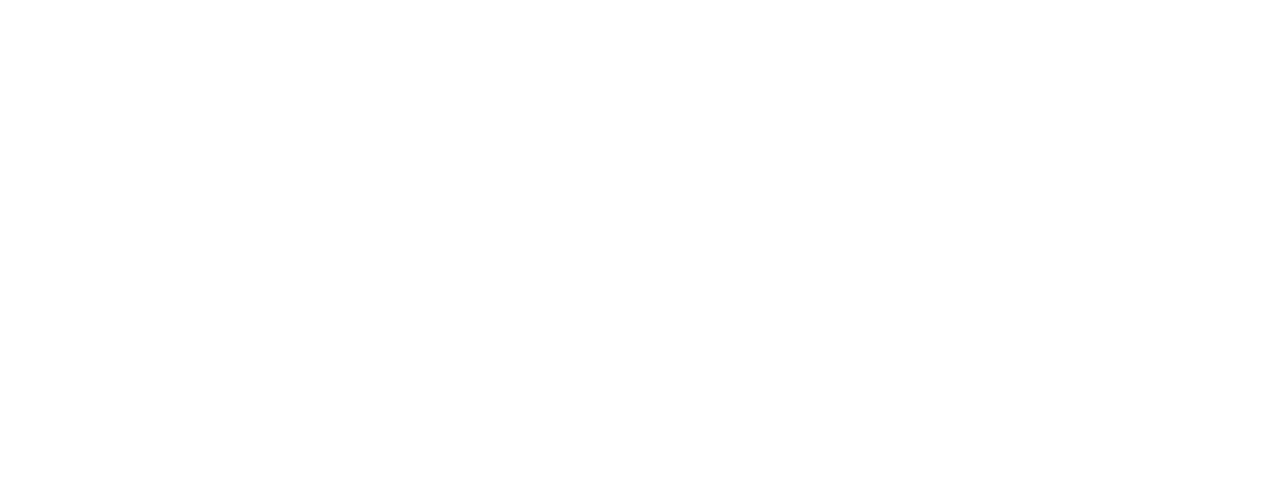
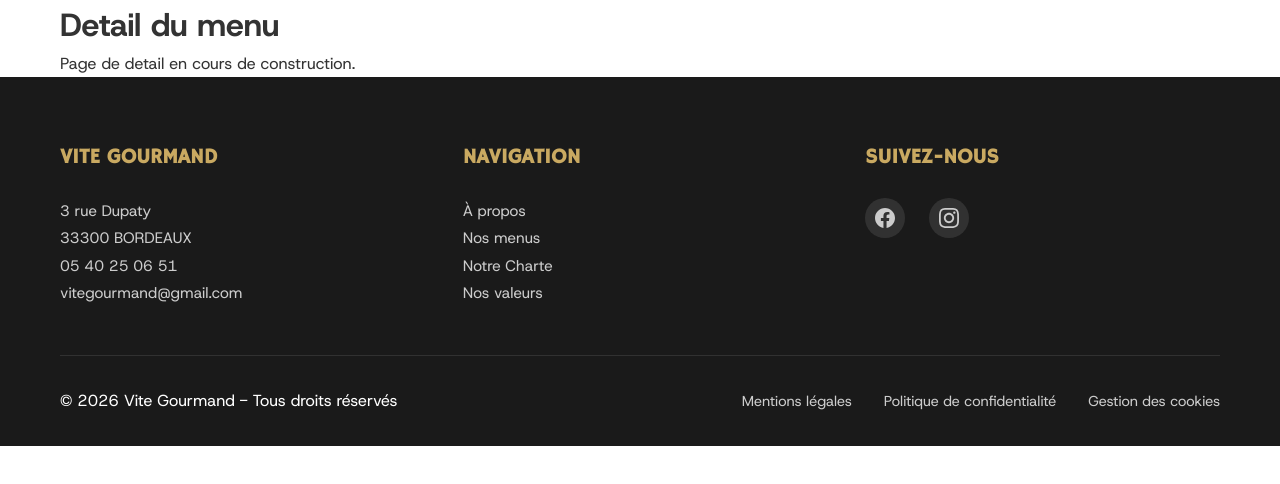
Before and after one commit to robertoreynaleon/vitegourmand-frontend, a React (Create React App) app: page /menu/show/1 in a window 1280 px wide. Before the commit this address had no page. Shown: the top 484 px of the page. Built offline with nearby package versions, Linux system fonts and the light colour scheme.

Commit message:
Route:id et page MenuShow

```diff
--- a/src/App.js
+++ b/src/App.js
@@ -1,6 +1,7 @@
 import { BrowserRouter, Routes, Route } from 'react-router-dom';
 import HomePage from './pages/HomePage';
 import MenuList from './pages/menu/MenuList';
+import MenuShow from './pages/menu/MenuShow';
 import './App.scss';
 
 function App() {
@@ -9,6 +10,7 @@
       <Routes>
         <Route path='/' element={<HomePage />} />
         <Route path='/menu/list/' element={<MenuList />} />
+        <Route path='/menu/show/:id' element={<MenuShow />} />
 
       </Routes>
     </BrowserRouter>
--- a/src/pages/menu/MenuList.jsx
+++ b/src/pages/menu/MenuList.jsx
@@ -1,10 +1,8 @@
 import React, { useEffect, useState } from "react";
 import Header from '../../components/Header';
-
 import SearchBar from "./SearchBar";
 import Footer from '../../components/Footer';
 import './MenuList.scss';
-
 
 const API_MENUS = 'http://vitegourmand.local/api/menus';
 
--- /dev/null
+++ b/src/pages/menu/MenuShow.jsx
@@ -0,0 +1,20 @@
+import React from "react";
+import Header from '../../components/Header';
+import Footer from '../../components/Footer';
+
+function MenuShow() {
+    return (
+        <div className="menu-show-page">
+            <Header />
+            <main className="menu-show-content">
+                <div className="container">
+                    <h1>Detail du menu</h1>
+                    <p>Page de detail en cours de construction.</p>
+                </div>
+            </main>
+            <Footer />
+        </div>
+    );
+}
+
+export default MenuShow;
```
